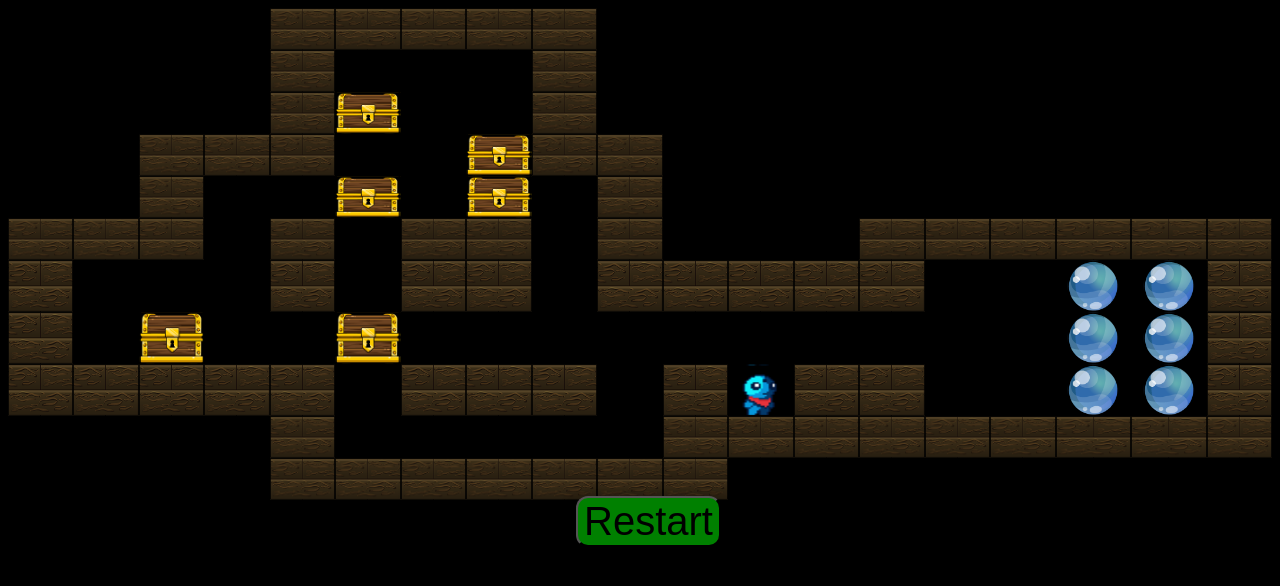
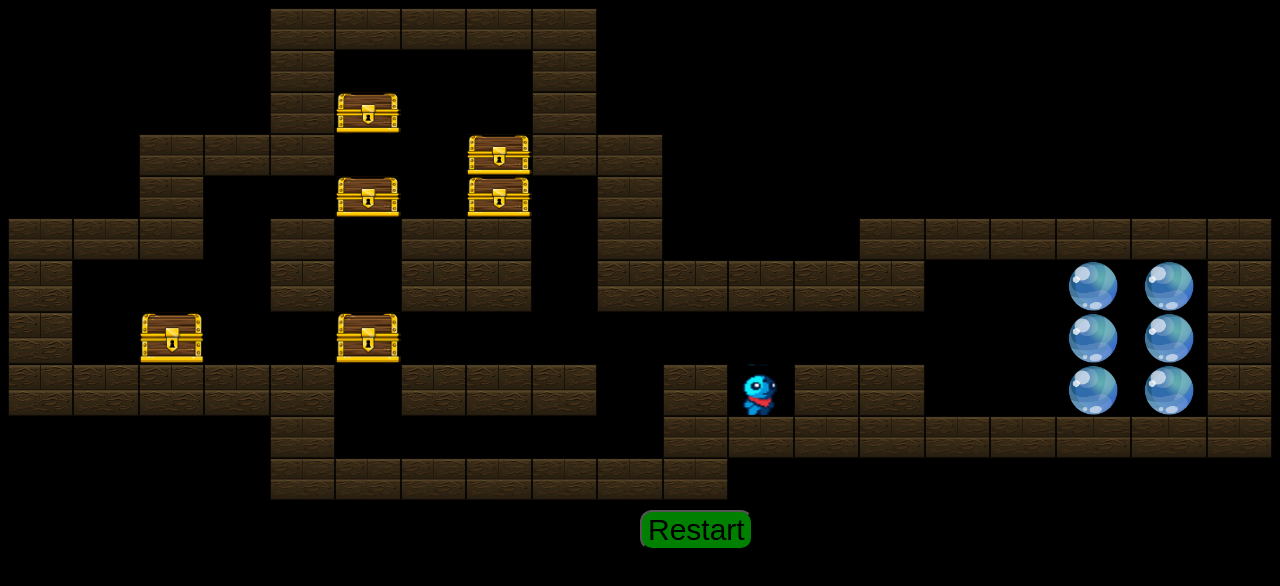
Before and after one commit to michelleDesu/Sokoban, a plain HTML site: page index.html in a window 1280 px wide. Drawn offline with Linux system fonts and the light colour scheme.

Commit message:
fixed the position of the button

```diff
--- a/sokoban.js
+++ b/sokoban.js
@@ -59,6 +59,7 @@ function init(){
     //Add button for reloading the game
     var btn = document.getElementById("btnRestart");
     btn.innerHTML = "Restart";
+    //btn.style.
 
     btn.addEventListener("click",reloadPage );
 
--- a/style.css
+++ b/style.css
@@ -5,10 +5,6 @@ body{
 .grid-container {
     display: grid;
     background-color: #000000;
-
-    /*
-    padding: 10px;
-    */
   }
   .grid-item {
     display: flex;
@@ -16,12 +12,7 @@ body{
     padding: 20px;
     font-size: 30px;
     text-align: center;
-    height: auto;
-    width: auto;
-    /*
-    height: 32px;
-    width: 32px;
-    */
+
   }
 
 
@@ -59,15 +50,15 @@ body{
 
   #btnRestart{
    background-color: green;
-   font-size: 40px;
+   font-size: 30px;
    border-radius: 12px;
    box-shadow: 0 8px 16px 0 rgba(0,0,0,0.2), 0 6px 20px 0 rgba(0,0,0,0.19);
 
-   margin: 0;
-   position: absolute;
+
    top: 62%;
    left: 45%;
-
+   margin-top: 10px;
+   margin-left: 50%;
 
   }
 
```
